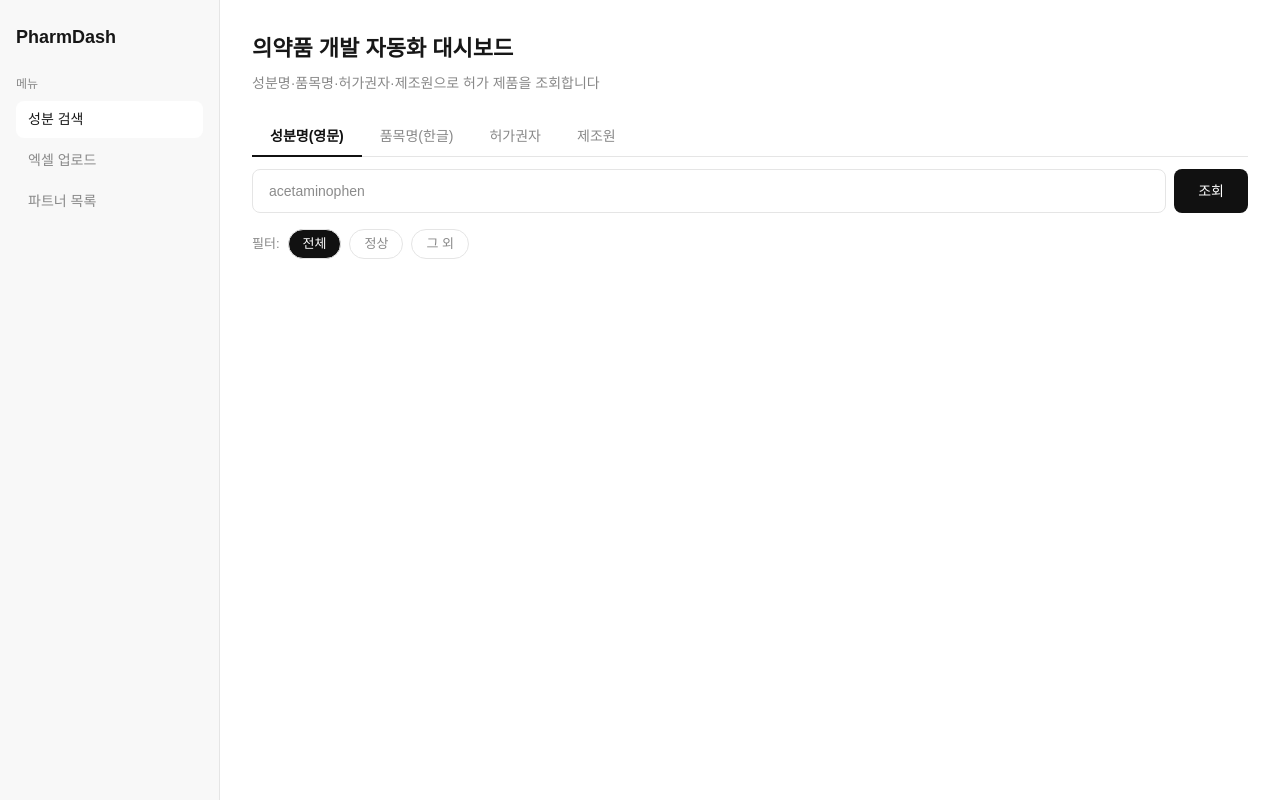
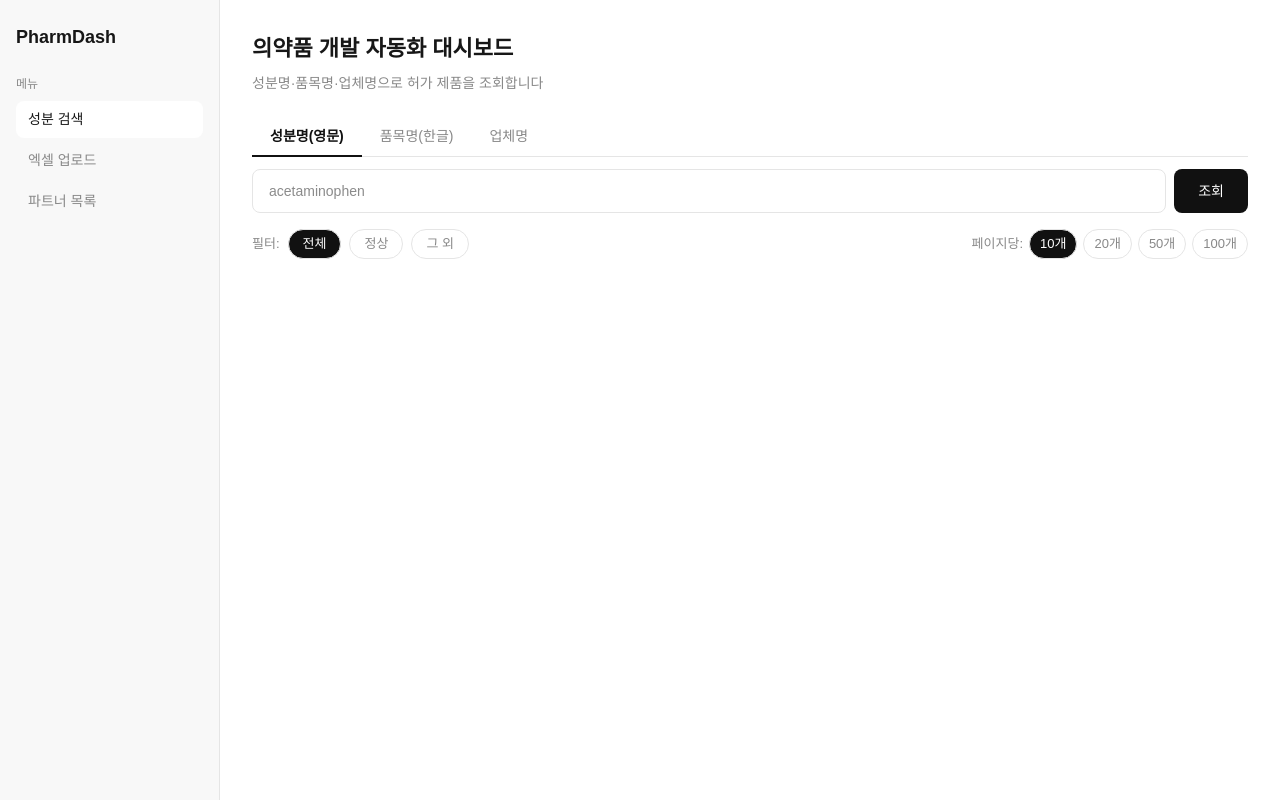
Before and after one commit to Huunni/develop-drug, a Next.js app: page / in a window 1280 px wide. Built offline with nearby package versions, Linux system fonts and the light colour scheme.

Commit message:
feat: 업체명 통합, 페이지당 건수 선택 추가

```diff
--- a/app/api/drug/route.ts
+++ b/app/api/drug/route.ts
@@ -3,7 +3,6 @@ import {
   searchDrugByIngredient,
   searchDrugByName,
   searchDrugByLicensor,
-  searchDrugByMaker,
 } from '@/app/lib/mfds'
 import { supabase } from '@/app/lib/supabase'
 
@@ -12,11 +11,10 @@ export async function GET(req: NextRequest) {
   const ingredient = searchParams.get('ingredient')
   const name = searchParams.get('name')
   const licensor = searchParams.get('licensor')
-  const maker = searchParams.get('maker')
   const pageNo = Number(searchParams.get('page') || '1')
   const numOfRows = 10
 
-  if (!ingredient && !name && !licensor && !maker) {
+  if (!ingredient && !name && !licensor) {
     return NextResponse.json({ error: '검색어를 입력해주세요' }, { status: 400 })
   }
 
@@ -24,13 +22,12 @@ export async function GET(req: NextRequest) {
     let result
     if (ingredient) result = await searchDrugByIngredient(ingredient, pageNo, numOfRows)
     else if (name) result = await searchDrugByName(name, pageNo, numOfRows)
-    else if (licensor) result = await searchDrugByLicensor(licensor, pageNo, numOfRows)
-    else result = await searchDrugByMaker(maker!, pageNo, numOfRows)
+    else result = await searchDrugByLicensor(licensor!, pageNo, numOfRows)
 
     const { items, totalCount } = result
 
     await supabase.from('drug_search_history').insert({
-      ingredient: ingredient || name || licensor || maker,
+      ingredient: ingredient || name || licensor,
       ingredient_ko: name || null,
     })
 
--- a/app/lib/mfds.ts
+++ b/app/lib/mfds.ts
@@ -33,7 +33,3 @@ export async function searchDrugByName(itemName: string, pageNo = 1, numOfRows =
 export async function searchDrugByLicensor(entpName: string, pageNo = 1, numOfRows = 10) {
   return fetchDrug({ ...baseParams(pageNo, numOfRows), entp_name: entpName })
 }
-
-export async function searchDrugByMaker(makerName: string, pageNo = 1, numOfRows = 10) {
-  return fetchDrug({ ...baseParams(pageNo, numOfRows), entp_name: makerName })
-}
--- a/app/page.tsx
+++ b/app/page.tsx
@@ -21,14 +21,13 @@ interface DrugItem {
   VALID_TERM: string
 }
 
-type SearchType = 'ingredient' | 'name' | 'licensor' | 'maker'
+type SearchType = 'ingredient' | 'name' | 'licensor'
 type Filter = '전체' | '정상' | '그 외'
 
 const SEARCH_TABS: { value: SearchType; label: string; placeholder: string }[] = [
   { value: 'ingredient', label: '성분명(영문)', placeholder: 'acetaminophen' },
   { value: 'name', label: '품목명(한글)', placeholder: '타이레놀' },
-  { value: 'licensor', label: '허가권자', placeholder: '일심제약' },
-  { value: 'maker', label: '제조원', placeholder: '한국신텍스제약' },
+  { value: 'licensor', label: '업체명', placeholder: '한풍제약' },
 ]
 
 export default function Home() {
@@ -37,18 +36,19 @@ export default function Home() {
   const [items, setItems] = useState<DrugItem[]>([])
   const [total, setTotal] = useState(0)
   const [pageNo, setPageNo] = useState(1)
+  const [numOfRows, setNumOfRows] = useState(10)
   const [loading, setLoading] = useState(false)
   const [searched, setSearched] = useState(false)
   const [selected, setSelected] = useState<DrugItem | null>(null)
   const [filter, setFilter] = useState<Filter>('전체')
-  const numOfRows = 10
 
-  const fetchPage = async (page: number) => {
+  const fetchPage = async (page: number, rows?: number) => {
     if (!query.trim()) return
     setLoading(true)
+    const rowCount = rows ?? numOfRows
     try {
       const param = `${searchType}=${encodeURIComponent(query)}`
-      const res = await fetch(`/api/drug?${param}&page=${page}`)
+      const res = await fetch(`/api/drug?${param}&page=${page}&rows=${rowCount}`)
       const data = await res.json()
       setItems(data.items || [])
       setTotal(data.total || 0)
@@ -65,6 +65,12 @@ export default function Home() {
     setPageNo(1)
     setFilter('전체')
     await fetchPage(1)
+  }
+
+  const handleRowsChange = (newRows: number) => {
+    setNumOfRows(newRows)
+    setPageNo(1)
+    fetchPage(1, newRows)
   }
 
   const filteredItems = items.filter(item => {
@@ -105,7 +111,7 @@ export default function Home() {
       {/* 메인 */}
       <div style={{ padding: 32 }}>
         <h1 style={{ fontSize: 22, fontWeight: 600, marginBottom: 8 }}>의약품 개발 자동화 대시보드</h1>
-        <p style={{ color: '#888', fontSize: 14, marginBottom: 24 }}>성분명·품목명·허가권자·제조원으로 허가 제품을 조회합니다</p>
+        <p style={{ color: '#888', fontSize: 14, marginBottom: 24 }}>성분명·품목명·업체명으로 허가 제품을 조회합니다</p>
 
         {/* 검색 탭 */}
         <div style={{ display: 'flex', gap: 0, marginBottom: 12, borderBottom: '1px solid #e5e5e5' }}>
@@ -147,20 +153,9 @@ export default function Home() {
           </button>
         </div>
 
-        {/* 탭별 안내 */}
-        {searchType === 'licensor' && (
-          <div style={{ fontSize: 13, color: '#888', marginBottom: 16, padding: '8px 12px', background: '#f8f8f8', borderRadius: 8 }}>
-            허가권자 검색 — 해당 업체가 보유한 허가 품목 전체를 조회합니다
-          </div>
-        )}
-        {searchType === 'maker' && (
-          <div style={{ fontSize: 13, color: '#888', marginBottom: 16, padding: '8px 12px', background: '#f8f8f8', borderRadius: 8 }}>
-            제조원 검색 — 해당 공장에서 생산하는 품목과 허가권자를 함께 확인할 수 있습니다
-          </div>
-        )}
-
-        {/* 필터 */}
-        <div style={{ display: 'flex', gap: 8, alignItems: 'center', marginBottom: 24 }}>
+        {/* 필터 + 페이지당 건수 */}
+        <div style={{ display: 'flex', justifyContent: 'space-between', alignItems: 'center', marginBottom: 24 }}>
+          <div style={{ display: 'flex', gap: 8, alignItems: 'center' }}>
             <span style={{ fontSize: 13, color: '#888' }}>필터:</span>
             {(['전체', '정상', '그 외'] as Filter[]).map(f => (
               <button
@@ -181,6 +176,26 @@ export default function Home() {
                 총 <strong style={{ color: '#111' }}>{total}건</strong> 중 <strong style={{ color: '#111' }}>{filteredItems.length}건</strong> 표시
               </span>
             )}
+          </div>
+
+          {/* 페이지당 건수 */}
+          <div style={{ display: 'flex', gap: 6, alignItems: 'center' }}>
+            <span style={{ fontSize: 13, color: '#888' }}>페이지당:</span>
+            {[10, 20, 50, 100].map(n => (
+              <button
+                key={n}
+                onClick={() => handleRowsChange(n)}
+                style={{
+                  padding: '4px 10px', border: '1px solid #e5e5e5', borderRadius: 20,
+                  background: numOfRows === n ? '#111' : '#fff',
+                  color: numOfRows === n ? '#fff' : '#888',
+                  fontSize: 13, cursor: 'pointer'
+                }}
+              >
+                {n}개
+              </button>
+            ))}
+          </div>
         </div>
 
         {/* 결과 */}
```
Lines whose indentation alone changed are shown as unchanged.
